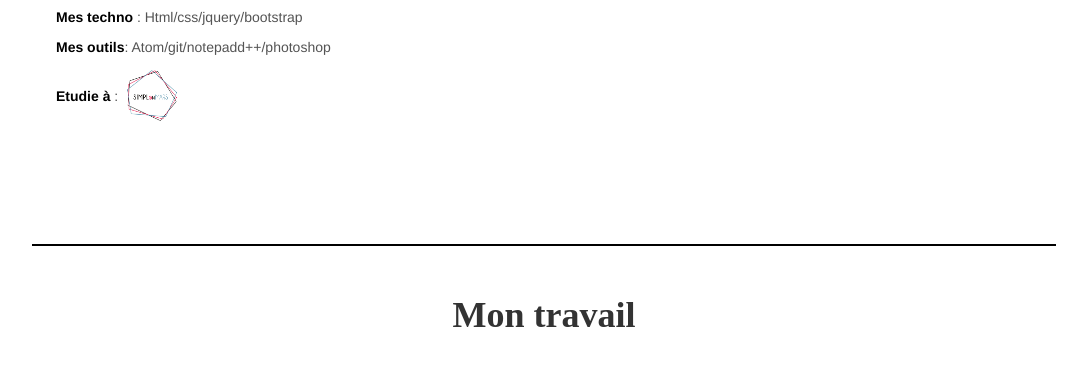
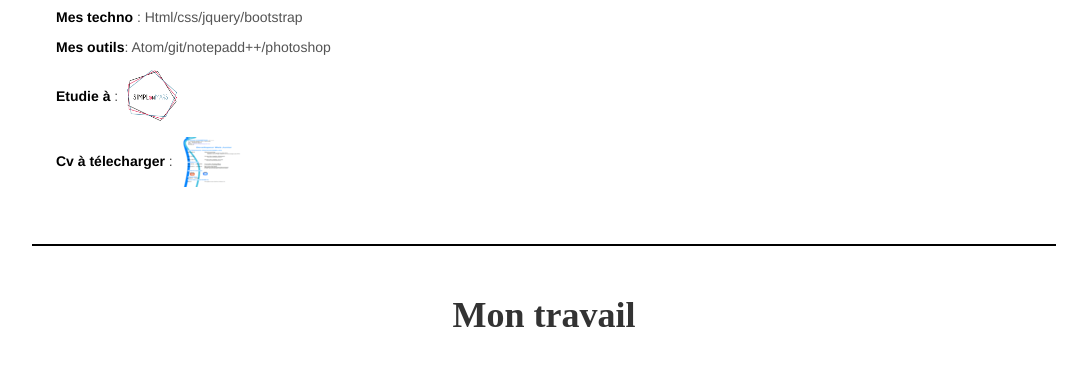
Before and after one commit to scotflo13/Porte-folio, a plain HTML site: page index.html in a window 1280 px wide. Shown: the part 674-1040 px from the top of the page, without its empty margins (96-1183 px from the left). Drawn offline with nearby package versions, Linux system fonts and the light colour scheme.

Commit message:
ajout de cv

```diff
--- a/index.html
+++ b/index.html
@@ -46,7 +46,11 @@
               <span style="font-weight:bold; color:black">Etudie à </span>:
               <a href="https://www.centrale-marseille.fr/fr/simplonmars" target="_blank">
                 <img class="simplon" src="image/sm.png" /> </a>
-            </p>
+            <p class="txtpresentation">
+              <span style="font-weight:bold; color:black">Cv à télecharger </span>:
+              <a href="Documents/Cv-Chaspoul.odt" target="_blank">
+                <img class="Cv" src="image/Cv.png" /> </a>
+              </p>
           </div>
         </div>
       </div>
@@ -132,13 +136,7 @@
     <p class="fontfoot disfoot"> Copyright 2016 © Chaspoul </p>
   </footer>
 
-  <script>
-    $(document).ready(function() {
-      $('.carousel').carousel({
-        interval: 9000
-      })
-    });
-  </script>
+
 
 
 
--- a/style.css
+++ b/style.css
@@ -106,6 +106,11 @@ main{
     margin: -90px 10px 0px 50px;
     z-index: 9;
     width: 20%;
+}
+
+.Cv{
+  width: 70px;
+  height: 50px;
 }
 
 @media (max-width:768px)
```
Also changed, not shown: image/Cv.png (added), 1 other file.
